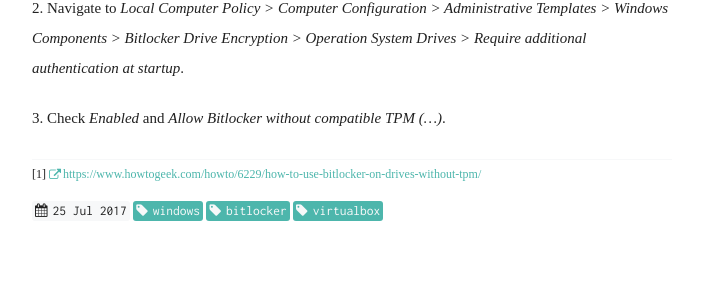
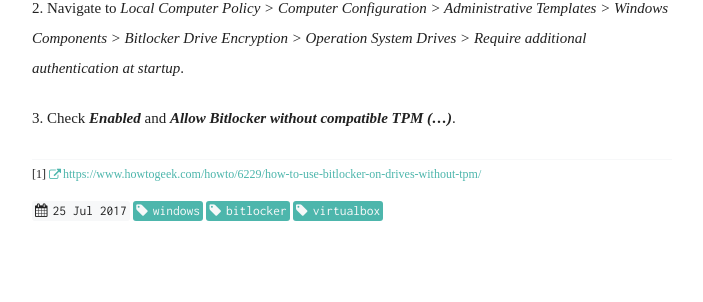
Before and after one commit to j7k6/docs.j7k6.org, a Jekyll site: the page built from _posts/2017-07-25-bitlocker-windows-virtualbox-tpm.md, in a window 1280 px wide. Shown: the part 330-632 px from the top of the page, without its empty margins (288-991 px from the left). Built offline with Jekyll 4.4.1, drawn with Linux system fonts in a browser that asks for light colours; nearby versions of some CDN libraries; some web fonts are replaced; comment, search, counter and statistics services are not loaded.

````diff
--- a/_posts/2017-07-25-bitlocker-windows-virtualbox-tpm.md
+++ b/_posts/2017-07-25-bitlocker-windows-virtualbox-tpm.md
@@ -9,7 +9,7 @@ tags: [windows,bitlocker,virtualbox]
    gpedit.msc
    ```
 2. Navigate to *Local Computer Policy > Computer Configuration > Administrative Templates > Windows Components > Bitlocker Drive Encryption > Operation System Drives > Require additional authentication at startup*.
-3. Check *Enabled* and *Allow Bitlocker without compatible TPM (...)*.
+3. Check ***Enabled*** and ***Allow Bitlocker without compatible TPM (...)***.
 
 ---
 1. [https://www.howtogeek.com/howto/6229/how-to-use-bitlocker-on-drives-without-tpm/](https://www.howtogeek.com/howto/6229/how-to-use-bitlocker-on-drives-without-tpm/)
````
